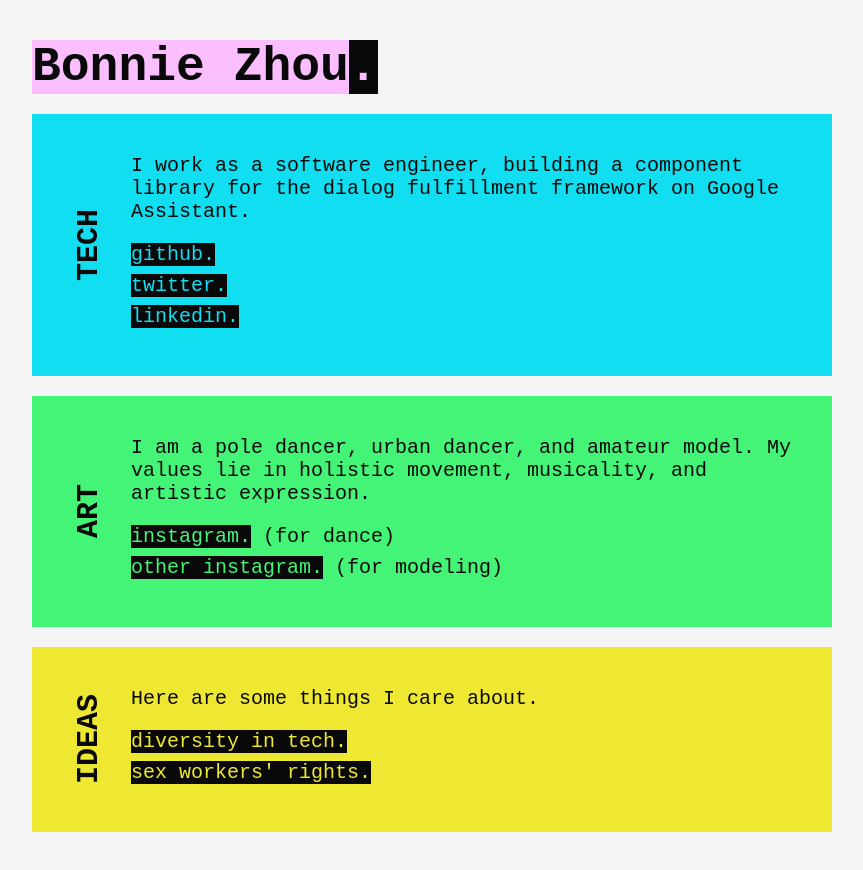
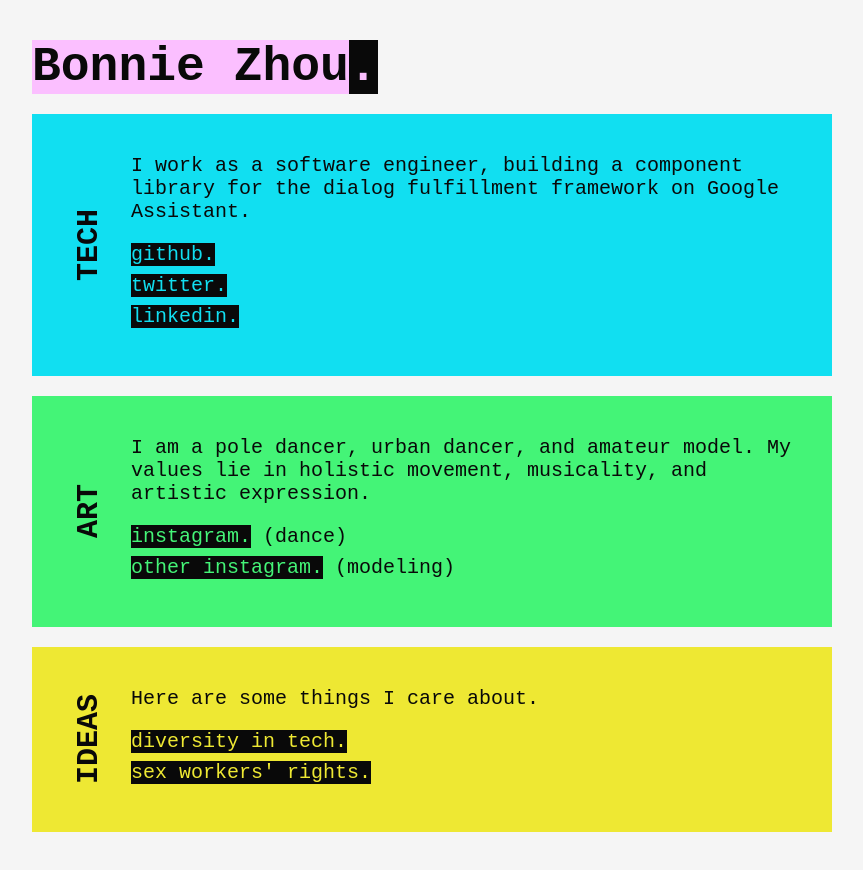
Before and after one commit to bonniezhou/bonniezhou.com, a website: page index.html in a window 1280 px wide. Shown: the whole page, without its empty margins (208-1071 px from the left). Drawn offline with Linux system fonts and the light colour scheme.

Commit message:
remove for

```diff
--- a/index.html
+++ b/index.html
@@ -25,8 +25,8 @@
         <h2 class="landing-section-heading">ART</h2>
         <div class="landing-section-body">
           <p> I am a pole dancer, urban dancer, and amateur model. My values lie in holistic movement, musicality, and artistic expression.</p>
-          <div class="landing-section-link"><a href="https://www.instagram.com/bonniezzzhou" class="tape-black" target="_blank" rel="noopener">instagram.</a><span> (for dance)</span></div>
-          <div class="landing-section-link"><a href="https://www.instagram.com/magentalovelace" class="tape-black" target="_blank" rel="noopener">other instagram.</a><span> (for modeling)</span></div>
+          <div class="landing-section-link"><a href="https://www.instagram.com/bonniezzzhou" class="tape-black" target="_blank" rel="noopener">instagram.</a><span> (dance)</span></div>
+          <div class="landing-section-link"><a href="https://www.instagram.com/magentalovelace" class="tape-black" target="_blank" rel="noopener">other instagram.</a><span> (modeling)</span></div>
         </div>
       </div>
       <div class="landing-section tape-yellow">
```
